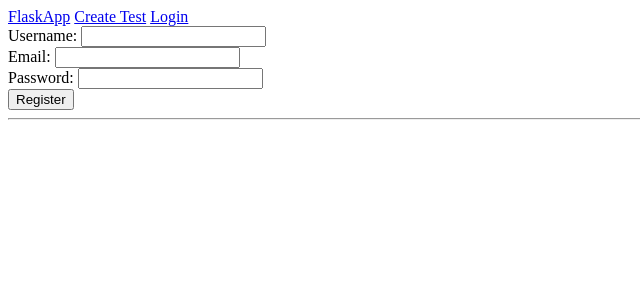
After one commit to Junguilo/Project-111, a Flask app: page /register in a window 1280 px wide. The commit adds this page. Shown: the top 300 px of the page, without its empty margins (0-640 px from the left). Run offline with Flask 3, Linux system fonts and the light colour scheme.

Commit message:
user login/register/logout

```diff
--- a/app.py
+++ b/app.py
@@ -1,4 +1,4 @@
-from flask import Flask, url_for, redirect, jsonify, request, render_template # Create our server, as well as sending/reading JSON
+from flask import Flask, session, url_for, redirect, jsonify, request, render_template # Create our server, as well as sending/reading JSON
 import sqlite3
 #Using sqlite3 is a problem if we were to have more than 100 users use it at the same time
 #If we want to have a better system flask_alchemy is leagues better, but sqlite3 is familiar
@@ -22,19 +22,6 @@ def openConnection(_dbFile):
     print("++++++++++++++++++++++++++++++++++")
 
     return conn
-
-
-def closeConnection(_conn, _dbFile):
-    print("++++++++++++++++++++++++++++++++++")
-    print("Close database: ", _dbFile)
-
-    try:
-        _conn.close()
-        print("success")
-    except Error as e:
-        print(e)
-
-    print("++++++++++++++++++++++++++++++++++")
 
 ## Flask Functions
 @app.route('/')
@@ -80,6 +67,67 @@ def add_habit():
 
     return render_template('create.html')
 
+@app.route('/register', methods=['GET', 'POST'])
+def register():
+    if request.method == 'POST':
+        username = request.form['username']
+        email = request.form['email']
+        password = request.form['password']
+
+        conn = openConnection(db)
+
+        try:
+            conn.execute('''
+                INSERT INTO User(u_name, u_email, u_password)
+                         VALUES (?, ?, ?)
+            ''', (username, email, password))
+            conn.commit()
+            message = "Successfully Registered"
+        except sqlite3.IntegrityError:
+            message = 'User already exists'
+        finally:
+            conn.close()
+
+        return render_template('register.html', message = message)
+    return render_template('register.html')
+
+
+
+@app.route('/login', methods=['GET', 'POST'])
+def login():
+    error = None
+
+    if request.method == 'POST':
+        username = request.form['username']
+        password = request.form['password']
+
+        conn = openConnection(db)
+        c = conn.cursor()
+        c.execute('''
+            SELECT *
+            FROM User
+            WHERE
+                u_name = ? AND
+                u_password = ?
+        ''', (username, password))
+        user = c.fetchone()
+        conn.close()
+
+        print(user)
+        if user:
+            session['username'] = username
+            print('User logged in:', session['username'])  # Debugging line
+            return redirect(url_for('index'))
+        else:
+            error = 'Invalid user or password'
+    return render_template('login.html', error = error)
+
+@app.route('/logout')
+def logout():
+    session.pop('username', None)
+    return redirect(url_for('index'))
+
+
 
 if __name__ == "__main__":
     app.run(debug=True)
--- a/templates/index.html
+++ b/templates/index.html
@@ -5,6 +5,12 @@
     <nav>
         <a href="#">FlaskApp</a>
         <a href="/create">Create Test</a>
+        {% if 'username' in session%}
+            <a href="#">Profile </a>
+            <a href="/logout">Logout</a>
+        {% else %}
+            <a href="/login">Login/Register</a>
+        {% endif %}
     </nav>
 
 
--- /dev/null
+++ b/templates/register.html
@@ -0,0 +1,27 @@
+<!DOCTYPE html>
+<html lang="en">
+
+<body>
+    <nav>
+        <a href="#">FlaskApp</a>
+        <a href="/create">Create Test</a>
+        <a href="/login">Login</a>
+    </nav>
+
+    <title>Register</title>
+    {% if message %}
+        <p>{{ message }}</p>
+    {% endif %}
+    <form method="post">
+        Username: <input type="text" name="username"><br>
+        Email: <input type="text" name="email"><br>
+        Password: <input type="password" name="password"><br>
+        <input type="submit" value="Register">
+    </form>
+
+
+    <hr>
+    <div class="content">
+    </div>
+</body>
+</html>
```
Also changed, not shown: templates/login.html (added, +26 -0 lines), Checkpoint2-dbase.sqlite, templates/profile.html (added).
